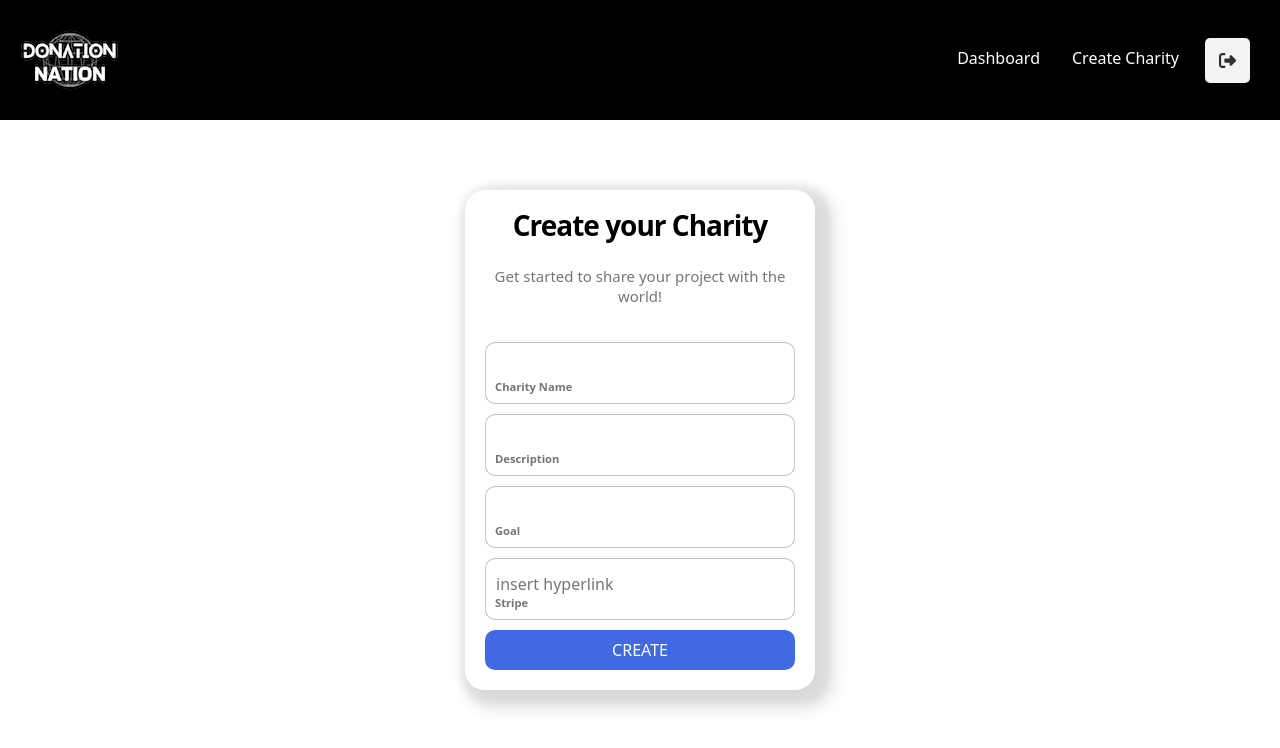
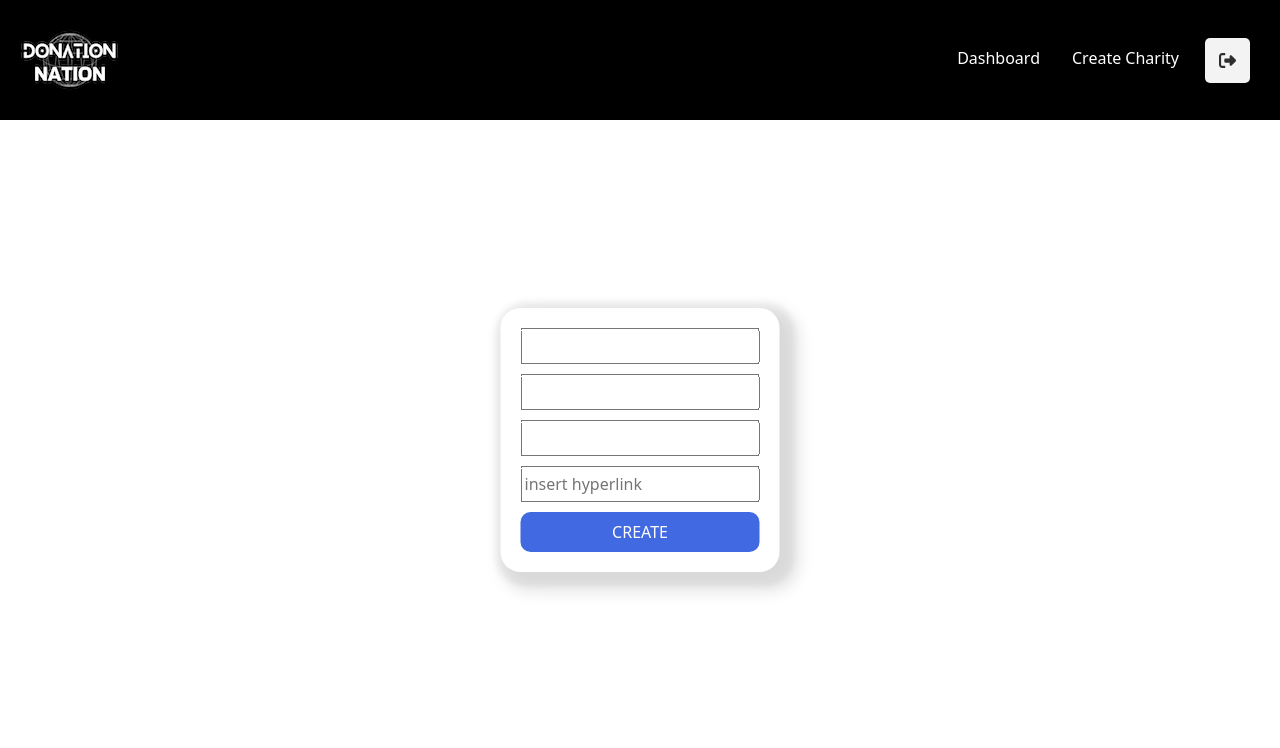
Before and after one commit to Jpshirey5/Donation_Nation, a React (Create React App) app in the folder Client/: page /createCharity in a window 1280 px wide. Shown: the top 748 px of the page. Built offline with nearby package versions, Linux system fonts and the light colour scheme.

Commit message:
debugged client side and server side code

```diff
--- a/Client/package.json
+++ b/Client/package.json
@@ -2,6 +2,7 @@
   "name": "donation_nation",
   "version": "0.1.0",
   "private": true,
+  "proxy": "http://localhost:3001",
   "dependencies": {
     "@apollo/client": "^3.7.15",
     "@testing-library/jest-dom": "^5.16.5",
--- a/Client/src/App.js
+++ b/Client/src/App.js
@@ -1,26 +1,42 @@
 import React from 'react';
-import { BrowserRouter, Routes, Route } from 'react-router-dom';
-import { ApolloClient, ApolloProvider, InMemoryCache } from '@apollo/client'
+import { BrowserRouter as Router, Routes, Route } from 'react-router-dom';
+import { ApolloClient, ApolloProvider, InMemoryCache, createHttpLink } from '@apollo/client'
 import './App.css';
 import Home from './pages/home';
 import Login from './pages/login';
 import Navbar from "./Components/navbar";
 import Signup from './pages/signup';
 import Dashboard from './pages/dashboard';
-import CreateCharity from './pages/createCharity';
+import CreateCharity from './pages/createCharity2';
 import SubmitThanks from './pages/submitThanks';
 import CharityExpand from './pages/charityExpand';
+import { setContext } from '@apollo/client/link/context'
+
+const httpLink = createHttpLink({
+  uri: '/graphql',
+});
+
+const authLink = setContext((_, { headers }) => {
+  const token = localStorage.getItem('id_token');
+  return {
+    headers: {
+      ...headers,
+      authorization: token ? `Bearer ${token}` : '',
+    },
+  };
+});
 
 const client = new ApolloClient({
-  uri: '/graphql',
+  link: authLink.concat(httpLink),
   cache: new InMemoryCache(),
 });
 
+
 export default function App() {
   return (
+    <ApolloProvider client={client}>
       <div className="App">
-      <BrowserRouter>
-      <ApolloProvider client={client}>
+        <Router>
           <Navbar />
           <Routes>
             <Route path="/" element={<Login />} />
@@ -32,8 +48,8 @@ export default function App() {
             <Route path="/createCharity" element={<CreateCharity />} />
             <Route path="/charityExpand" element={<CharityExpand />} />
           </Routes>
+        </Router>
+      </div>
     </ApolloProvider>
-      </BrowserRouter>
-    </div>
   );
 }
--- a/Client/src/Utils/mutations.js
+++ b/Client/src/Utils/mutations.js
@@ -12,15 +12,15 @@ export const ADD_CHARITY = gql`
   }
 `;
 /* Future Development */
-export const UPDATE_CHARITY = gql`
-  mutation updateCharity($charityName: String!, $description: String!) {
-    updateCharity(charityName: $charityName, description: $description) {
-      _id
-      charityName
-      description
-    }
-  }
-`;
+// export const UPDATE_CHARITY = gql`
+//   mutation updateCharity($charityName: String!, $description: String!) {
+//     updateCharity(charityName: $charityName, description: $description) {
+//       _id
+//       charityName
+//       description
+//     }
+//   }
+// `;
 export const ADD_USER = gql`
   mutation addUser($firstName: String!, $lastName: String!, $email: String, $password: String) {
     addUser(firstName: $firstName, lastName: $lastName, email: $email, password: $password) {
--- a/Client/src/index.js
+++ b/Client/src/index.js
@@ -1,5 +1,5 @@
 import React from 'react';
-import ReactDOM from 'react-dom';
+import ReactDOM from 'react-dom/client';
 import './index.css';
 import App from './App';
 import 'bootstrap/dist/css/bootstrap.css';
--- a/Client/src/pages/createCharity.js
+++ b/Client/src/pages/createCharity.js
@@ -1,70 +1,81 @@
-import React from 'react';
+import React, { useState } from 'react';
 import { useMutation } from '@apollo/client';
 import { ADD_CHARITY } from '../Utils/mutations';
 
-export default function Login() {
-        const [addCharity, { loading, error }] = useMutation(ADD_CHARITY);
+export default function CreateCharity() {
+  console.log('test');
+  const [addCharity, loading,] = useMutation(ADD_CHARITY);
 
-        const handleSubmit = (event) => {
+  const [formState, setFormState] = useState({
+    charityName: '',
+    description: '',
+    goal: '',
+    stripeLink: '',
+
+  });
+
+  const handleInputChange = (e) => {
+    console.log(formState);
+    console.log("hit")
+    if (e.target.name === 'goal') {
+      setFormState({ ...formState, [e.target.name]: parseInt(e.target.value) })
+    } else {
+      setFormState({ ...formState, [e.target.name]: e.target.value })
+    }
+
+
+  }
+
+
+
+  const handleSubmit = async (event) => {
     event.preventDefault();
+    console.log(event)
 
     // Retrieve input values from the form
-          const charityName = document.getElementById('charityNameInput').value;
-          const description = document.getElementById('descriptionInput').value;
-          const goal = parseInt(document.getElementById('goalInput').value);
-          const stripeLink = document.getElementById('stripeLinkInput').value;
+    // const charityName = document.getElementById('charityNameInput').value;
+    // const description = document.getElementById('descriptionInput').value;
+    // const goal = parseInt(document.getElementById('goalInput').value);
+    // const stripeLink = document.getElementById('stripeLinkInput').value;
+
+    try {
+
 
       // Perform the mutation
-          addCharity({
+      await addCharity({
         variables: {
-              charityName,
-              description,
-              goal,
-              stripeLink,
+          ...formState
         },
-          })
-            .then((response) => {
-              // Handle the response after the mutation is successful
-              console.log('Charity added:', response.data.addCharity);
-            })
-            .catch((error) => {
-              // Handle any errors that occur during the mutation
-              console.error('Error adding charity:', error);
       });
 
-          // Reset the form after submission
-          document.getElementById('charityNameInput').value = '';
-          document.getElementById('descriptionInput').value = '';
-          document.getElementById('goalInput').value = '';
-          document.getElementById('stripeLinkInput').value = '';
+      setFormState({
+        charityName: '',
+        description: '',
+        goal: '',
+        stripeLink: '',
+      })
+    } catch (err) {
+      console.log(err.message);
+    }
   };
 
   return (
 
     <form onSubmit={handleSubmit} className="signup-form">
+      {console.log("test")}
       <p className="title">Create your Charity </p>
       <p className="message">Get started to share your project with the world! </p>
       <div className="flex">
       </div>
-
-        <label>
-            <input id="charityNameInput" required="" placeholder="" type="text" className="input"></input>
       <span>Charity Name</span>
-        </label>
-
-        <label>
-            <input id="descriptionInput" required="" placeholder="" type="text" className="input"></input>
+      <input id="charityNameInput" value={formState.charityName} onChange={handleInputChange} name="charityName" type="text" className="input" />
       <span>Description</span>
-        </label>
-
-        <label>
-            <input id="goalInput" required="" placeholder="" type="text" className="input"></input>
+      <input id="descriptionInput" value={formState.description} onChange={handleInputChange} name="description" type="text" className="input" />
       <span>Goal</span>
-        </label>
-        <label>
-            <input id="stripeLinkInput" required="" placeholder="insert hyperlink" type="text" className="input"></input>
+      <input id="goalInput" value={formState.goal} onChange={handleInputChange} name="goal" type="text" className="input" />
       <span>Stripe</span>
-        </label>
-        <button type="submit" disabled={loading} className="submit">Create</button>
+      <input id="stripeLinkInput" value={formState.stripeLink} onChange={handleInputChange} name="stripeLink" placeholder="insert hyperlink" type="text" className="input" />
+      <button type="submit" className="submit">Create</button>
     </form>
-      )}
+  )
+}
--- /dev/null
+++ b/Client/src/pages/createCharity2.js
@@ -0,0 +1,80 @@
+import React, { useState } from 'react';
+import { useMutation } from '@apollo/client';
+import { ADD_CHARITY } from '../Utils/mutations';
+
+export default function CreateCharity() {
+    console.log('test');
+    const [addCharity, loading,] = useMutation(ADD_CHARITY);
+
+    const [formState, setFormState] = useState({
+        charityName: '',
+        description: '',
+        goal: '',
+        stripeLink: '',
+
+    });
+
+    const handleInputChange = (e) => {
+        console.log(formState);
+        console.log("hit")
+        if (e.target.name === 'goal') {
+            setFormState({ ...formState, [e.target.name]: parseInt(e.target.value) })
+        } else {
+            setFormState({ ...formState, [e.target.name]: e.target.value })
+        }
+
+
+    }
+
+    const handleSubmit = async (event) => {
+        event.preventDefault();
+        console.log(event)
+
+        // Retrieve input values from the form
+        // const charityName = document.getElementById('charityNameInput').value;
+        // const description = document.getElementById('descriptionInput').value;
+        // const goal = parseInt(document.getElementById('goalInput').value);
+        // const stripeLink = document.getElementById('stripeLinkInput').value;
+
+        try {
+
+
+            // Perform the mutation
+            await addCharity({
+                variables: {
+                    ...formState
+                },
+            });
+
+            setFormState({
+                charityName: '',
+                description: '',
+                goal: '',
+                stripeLink: '',
+            })
+        } catch (err) {
+            console.log(err.message);
+        }
+    };
+
+
+    return (
+
+        <form onSubmit={handleSubmit} className="signup-form">
+            {/* {console.log("test")}
+      <p className="title">Create your Charity </p>
+      <p className="message">Get started to share your project with the world! </p>
+      <div className="flex">
+      </div> */}
+            {/* <span>Charity Name</span> */}
+            <input id="charityNameInput" value={formState.charityName} onChange={handleInputChange} name="charityName" type="text" />
+            {/* <span>Description</span> */}
+            <input id="descriptionInput" value={formState.description} onChange={handleInputChange} name="description" type="text" />
+            {/* <span>Goal</span> */}
+            <input id="goalInput" value={formState.goal} onChange={handleInputChange} name="goal" type="number" />
+            {/* <span>Stripe</span> */}
+            <input id="stripeLinkInput" value={formState.stripeLink} onChange={handleInputChange} name="stripeLink" placeholder="insert hyperlink" type="text" />
+            <button type="submit" className="submit">Create</button>
+        </form>
+    )
+};
```
Also changed, not shown: Client/src/Utils/queries.js (+22 -22 lines), 2 other files (tests, documents, lock files or other folders). Lines whose indentation alone changed are shown as unchanged.
